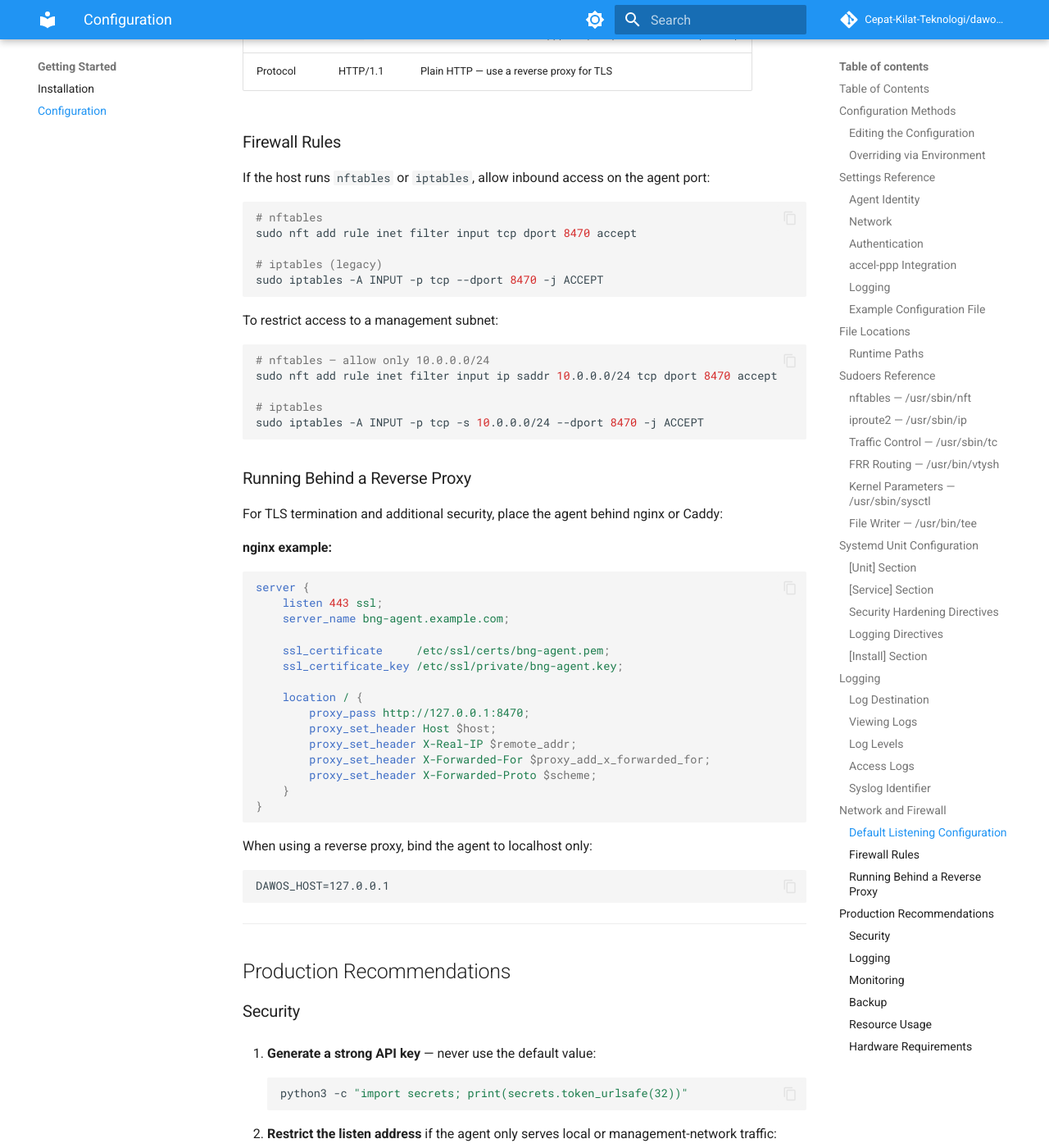
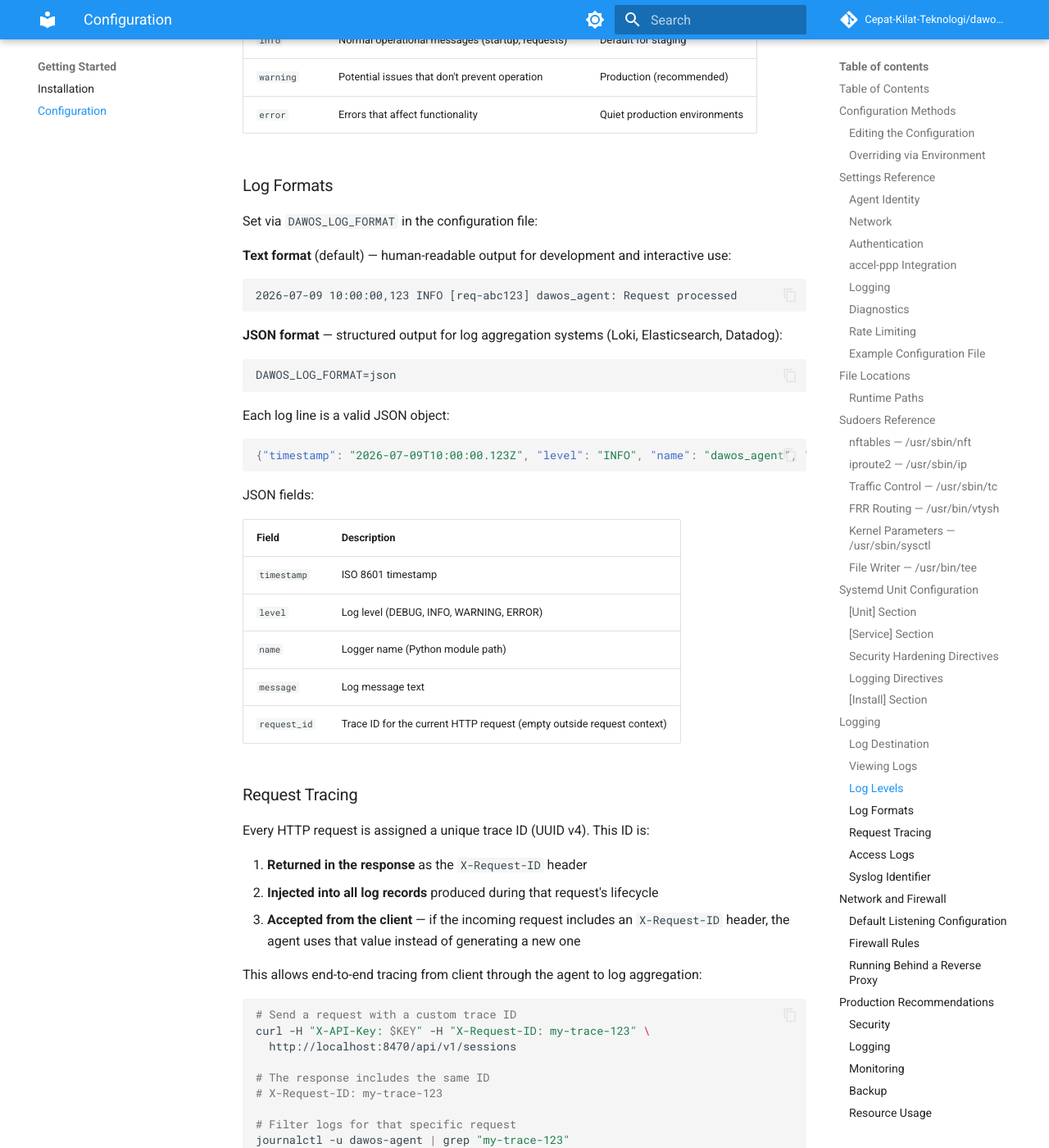
Before and after one commit to Cepat-Kilat-Teknologi/dawos-agent, an MkDocs documentation site: the page built from docs/getting-started/configuration.md, in a window 1280 px wide and 1400 px high, scrolled down 9908 px. Shown: the whole window at 82% size. Built offline with MkDocs 1.6.1 and Material for MkDocs 9.7.7, drawn with Linux system fonts in a browser that asks for light colours; comment, search, counter and statistics services are not loaded; some of the changed text lies outside the part shown.

Commit message:
docs: update changelog, config reference, and API docs for v0.2.0 features
Add documentation for request ID middleware, readiness probe, rate
limiting, structured JSON logging, configurable ping target, and
named constants. Update API reference with /health/ready endpoint,
interactive OpenAPI docs section, rate limiting (429), and request
tracing (X-Request-ID). Expand configuration reference with new
settings sections and production recommendations.

````diff
--- a/docs/getting-started/configuration.md
+++ b/docs/getting-started/configuration.md
@@ -94,6 +94,19 @@ sudo systemctl restart dawos-agent
 | Variable | Default | Type | Description |
 |----------|---------|------|-------------|
 | `DAWOS_LOG_LEVEL` | `info` | `string` | Uvicorn / Python log level. Valid values: `debug`, `info`, `warning`, `error`. |
+| `DAWOS_LOG_FORMAT` | `text` | `string` | Log output format. `text` for human-readable output (development), `json` for structured JSON lines (production log aggregators). |
+
+### Diagnostics
+
+| Variable | Default | Type | Description |
+|----------|---------|------|-------------|
+| `DAWOS_PING_TARGET` | `8.8.8.8` | `string` | Host used by the internet reachability diagnostic check. Override when the BNG node cannot reach Google DNS (e.g. air-gapped networks). |
+
+### Rate Limiting
+
+| Variable | Default | Type | Description |
+|----------|---------|------|-------------|
+| `DAWOS_RATE_LIMIT` | `120/minute` | `string` | Global per-IP rate limit in slowapi format (e.g. `120/minute`, `5/second`). Set to an empty string to disable rate limiting. Health endpoints are exempt. |
 
 ### Example Configuration File
 
@@ -118,6 +131,13 @@ DAWOS_ACCEL_SERVICE_NAME=accel-ppp
 
 # Logging
 DAWOS_LOG_LEVEL=info
+DAWOS_LOG_FORMAT=text
+
+# Diagnostics
+DAWOS_PING_TARGET=8.8.8.8
+
+# Rate limiting (empty string to disable)
+DAWOS_RATE_LIMIT=120/minute
 ```
 
 ---
@@ -324,6 +344,60 @@ Set via `DAWOS_LOG_LEVEL` in the configuration file:
 | `warning` | Potential issues that don't prevent operation | Production (recommended) |
 | `error` | Errors that affect functionality | Quiet production environments |
 
+### Log Formats
+
+Set via `DAWOS_LOG_FORMAT` in the configuration file:
+
+**Text format** (default) — human-readable output for development and interactive use:
+
+```
+2026-07-09 10:00:00,123 INFO [req-abc123] dawos_agent: Request processed
+```
+
+**JSON format** — structured output for log aggregation systems (Loki, Elasticsearch, Datadog):
+
+```
+DAWOS_LOG_FORMAT=json
+```
+
+Each log line is a valid JSON object:
+
+```json
+{"timestamp": "2026-07-09T10:00:00.123Z", "level": "INFO", "name": "dawos_agent", "message": "Request processed", "request_id": "abc123-def456"}
+```
+
+JSON fields:
+
+| Field | Description |
+|-------|-------------|
+| `timestamp` | ISO 8601 timestamp |
+| `level` | Log level (DEBUG, INFO, WARNING, ERROR) |
+| `name` | Logger name (Python module path) |
+| `message` | Log message text |
+| `request_id` | Trace ID for the current HTTP request (empty outside request context) |
+
+### Request Tracing
+
+Every HTTP request is assigned a unique trace ID (UUID v4). This ID is:
+
+1. **Returned in the response** as the `X-Request-ID` header
+2. **Injected into all log records** produced during that request's lifecycle
+3. **Accepted from the client** — if the incoming request includes an `X-Request-ID` header, the agent uses that value instead of generating a new one
+
+This allows end-to-end tracing from client through the agent to log aggregation:
+
+```bash
+# Send a request with a custom trace ID
+curl -H "X-API-Key: $KEY" -H "X-Request-ID: my-trace-123" \
+  http://localhost:8470/api/v1/sessions
+
+# The response includes the same ID
+# X-Request-ID: my-trace-123
+
+# Filter logs for that specific request
+journalctl -u dawos-agent | grep "my-trace-123"
+```
+
 ### Access Logs
 
 The agent runs on Uvicorn with `access_log=True`, so every HTTP request is logged with method, path, status code, and response time. These appear in the journal alongside application logs.
@@ -423,29 +497,39 @@ DAWOS_HOST=127.0.0.1
    DAWOS_LOG_LEVEL=warning
    ```
 
-6. **Configure log rotation** — systemd journal handles this automatically via `/etc/systemd/journald.conf`. Set `SystemMaxUse` to control disk usage.
+6. **Enable JSON logging** when forwarding to a log aggregator (Loki, Elasticsearch, Datadog):
+   ```
+   DAWOS_LOG_FORMAT=json
+   ```
+
+7. **Configure log rotation** — systemd journal handles this automatically via `/etc/systemd/journald.conf`. Set `SystemMaxUse` to control disk usage.
 
 ### Monitoring
 
-7. **Monitor the `/health` endpoint** — it is unauthenticated and returns the agent version, node name, and status. Use it as a health check target in your monitoring system (Prometheus blackbox exporter, Uptime Kuma, etc.):
+8. **Monitor the `/health` endpoint** — it is unauthenticated and returns the agent version, node name, and status. Use it as a liveness check target in your monitoring system (Prometheus blackbox exporter, Uptime Kuma, etc.):
    ```bash
    curl -sf http://localhost:8470/health
    ```
 
-8. **Set up alerting** on systemd service failures:
+9. **Use `/health/ready` for readiness checks** — verifies accel-ppp connectivity in addition to agent health. Returns HTTP 200 when all dependencies are reachable, HTTP 503 when a dependency is down:
    ```bash
-   # Check if the service is active
-   systemctl is-active dawos-agent
+   curl -sf http://localhost:8470/health/ready
    ```
+
+10. **Set up alerting** on systemd service failures:
+    ```bash
+    # Check if the service is active
+    systemctl is-active dawos-agent
+    ```
 
 ### Backup
 
-9. **Back up the configuration file** — it contains your API key and node-specific settings:
-   ```bash
-   cp /etc/dawos-agent/agent.env /etc/dawos-agent/agent.env.bak
-   ```
+11. **Back up the configuration file** — it contains your API key and node-specific settings:
+    ```bash
+    cp /etc/dawos-agent/agent.env /etc/dawos-agent/agent.env.bak
+    ```
 
-10. **Include in your infrastructure-as-code** — the `agent.env` file is the only node-specific state. Everything else can be reinstalled from the repository.
+12. **Include in your infrastructure-as-code** — the `agent.env` file is the only node-specific state. Everything else can be reinstalled from the repository.
 
 ### Resource Usage
 
````
Also changed, not shown: CHANGELOG.md (+11 -2 lines), docs/api/reference.md (+51 -4 lines).
